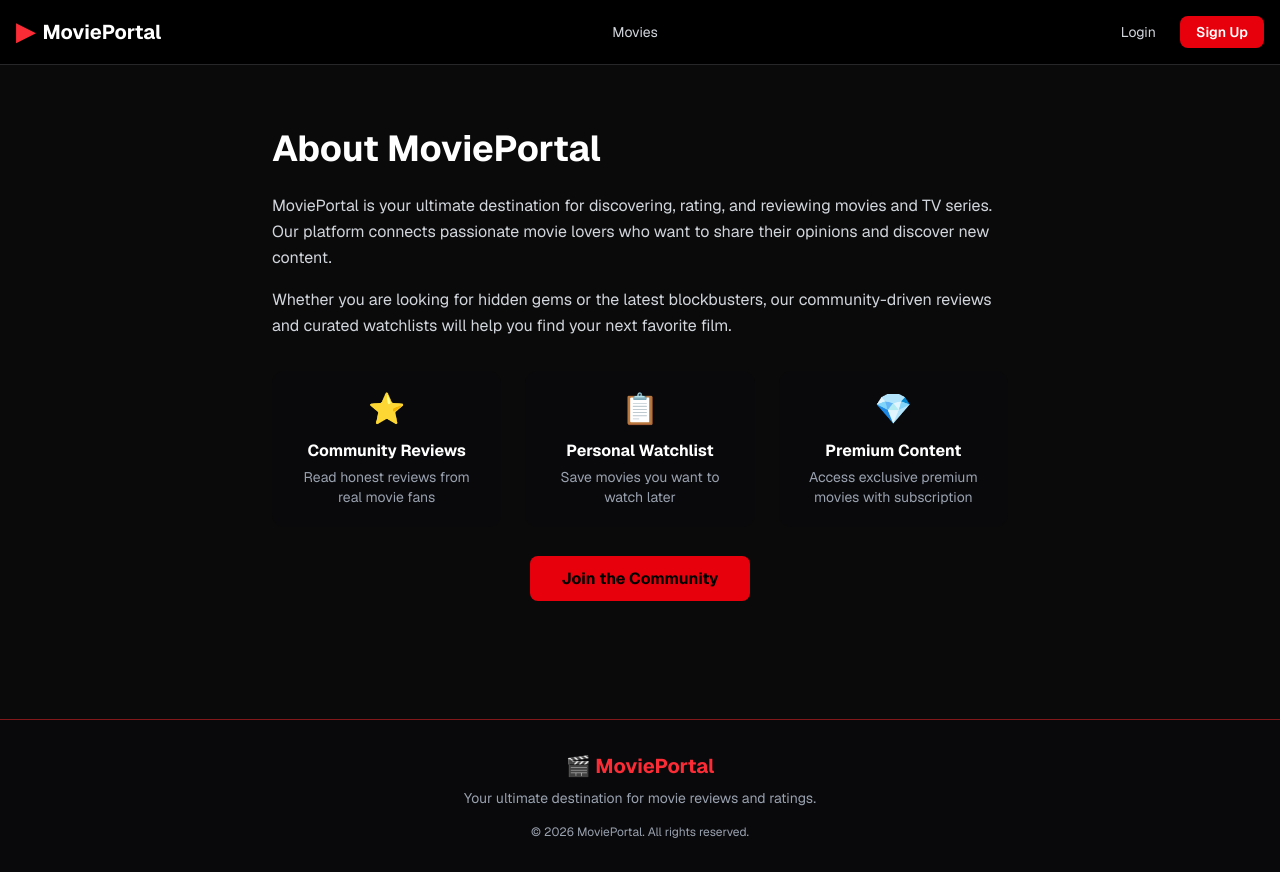
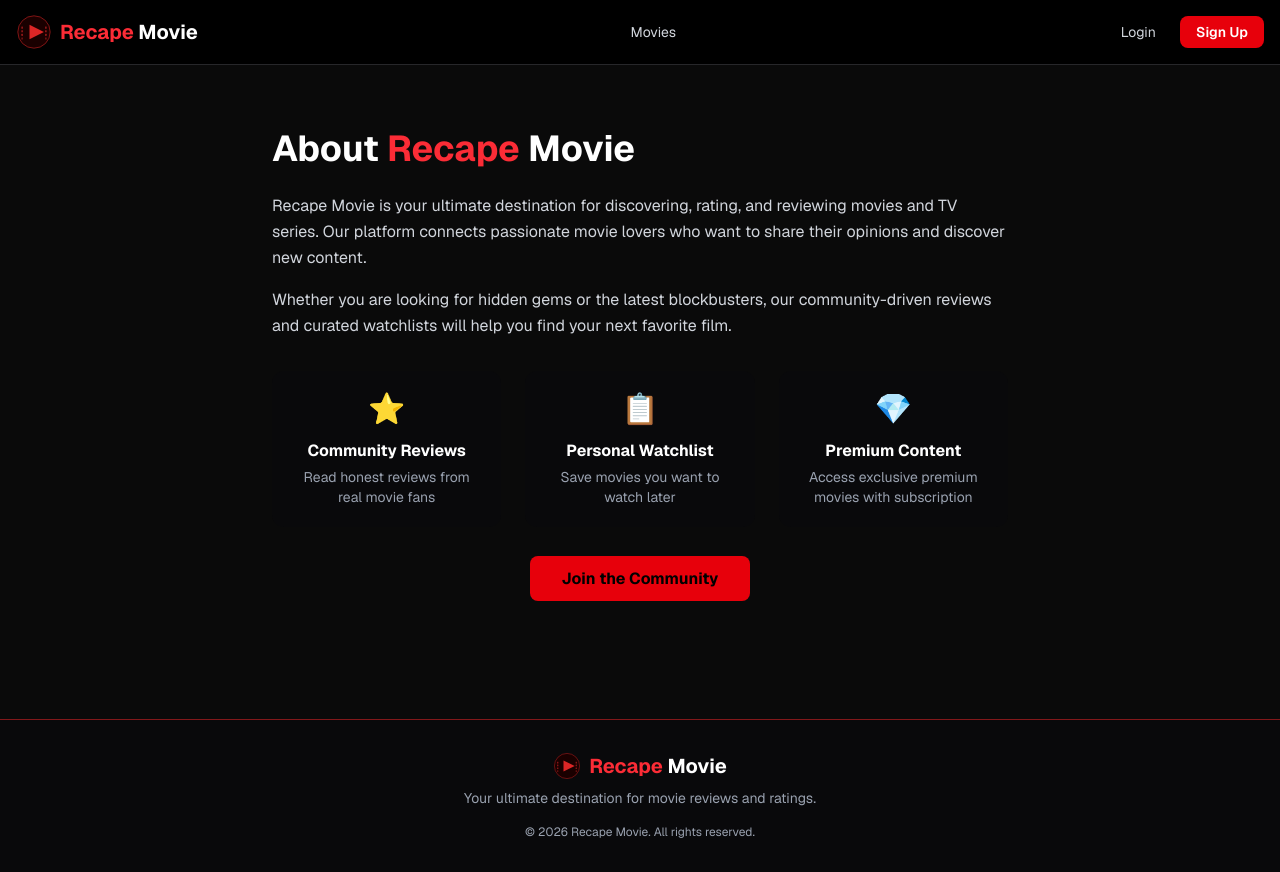
Before and after one commit to tasinzuba/next-level-assignment-b6-a5-frontend, a Next.js app: page /about in a window 1280 px wide. Built offline with nearby package versions, Linux system fonts and the light colour scheme.

Commit message:
rebrand site to Recape Movie with custom SVG logo and favicon

```diff
--- a/app/about/page.tsx
+++ b/app/about/page.tsx
@@ -3,9 +3,9 @@ import Link from 'next/link';
 export default function AboutPage() {
   return (
     <div className="max-w-3xl mx-auto px-4 py-16">
-      <h1 className="text-4xl font-bold text-white mb-6">About MoviePortal</h1>
+      <h1 className="text-4xl font-bold text-white mb-6">About <span className="text-red-500">Recape</span> Movie</h1>
       <p className="text-gray-300 leading-relaxed mb-4">
-        MoviePortal is your ultimate destination for discovering, rating, and reviewing movies and TV series.
+        Recape Movie is your ultimate destination for discovering, rating, and reviewing movies and TV series.
         Our platform connects passionate movie lovers who want to share their opinions and discover new content.
       </p>
       <p className="text-gray-300 leading-relaxed mb-8">
--- a/app/layout.tsx
+++ b/app/layout.tsx
@@ -8,7 +8,7 @@ import { Toaster } from 'react-hot-toast';
 const geist = Geist({ subsets: ['latin'] });
 
 export const metadata: Metadata = {
-  title: 'MoviePortal - Rate, Review & Discover Movies',
+  title: 'Recape Movie - Rate, Review & Discover Movies',
   description: 'Your ultimate destination for movie and series reviews, ratings, and streaming.',
 };
 
--- a/app/page.tsx
+++ b/app/page.tsx
@@ -200,7 +200,7 @@ export default async function HomePage() {
 
       {/* Features */}
       <section className="max-w-5xl mx-auto px-4 py-16">
-        <h2 className="text-3xl font-bold text-white text-center mb-12">Why MoviePortal?</h2>
+        <h2 className="text-3xl font-bold text-white text-center mb-12">Why <span className="text-red-500">Recape</span> Movie?</h2>
         <div className="grid grid-cols-1 md:grid-cols-3 gap-8">
           {[
             { icon: '🎬', title: 'Huge Library', desc: 'Thousands of movies and series across all genres, from classics to latest releases.' },
--- a/app/register/page.tsx
+++ b/app/register/page.tsx
@@ -34,7 +34,7 @@ export default function RegisterPage() {
     <div className="min-h-screen flex items-center justify-center px-4 bg-gray-950">
       <div className="w-full max-w-md bg-zinc-950 rounded-xl p-8 shadow-2xl">
         <h1 className="text-3xl font-bold text-white mb-2 text-center">Create Account</h1>
-        <p className="text-gray-400 text-center mb-8">Join MoviePortal today</p>
+        <p className="text-gray-400 text-center mb-8">Join Recape Movie today</p>
 
         <form onSubmit={handleSubmit} className="space-y-5">
           <div>
--- a/components/Footer.tsx
+++ b/components/Footer.tsx
@@ -2,9 +2,12 @@ export default function Footer() {
   return (
     <footer className="bg-zinc-950 border-t border-red-900 text-gray-400 py-8 mt-16">
       <div className="max-w-7xl mx-auto px-4 text-center">
-        <p className="text-red-500 text-xl font-bold mb-2">🎬 MoviePortal</p>
+        <div className="flex items-center justify-center gap-2 mb-2">
+          <img src="/logo.svg" alt="Recape Movie" className="w-7 h-7" />
+          <p className="text-xl font-bold text-white"><span className="text-red-500">Recape</span> Movie</p>
+        </div>
         <p className="text-sm">Your ultimate destination for movie reviews and ratings.</p>
-        <p className="text-xs mt-4">© {new Date().getFullYear()} MoviePortal. All rights reserved.</p>
+        <p className="text-xs mt-4">© {new Date().getFullYear()} Recape Movie. All rights reserved.</p>
       </div>
     </footer>
   );
--- a/components/Navbar.tsx
+++ b/components/Navbar.tsx
@@ -38,9 +38,9 @@ export default function Navbar() {
     <nav className="bg-black border-b border-zinc-800 text-white sticky top-0 z-50">
       <div className="max-w-7xl mx-auto px-4 h-16 flex items-center justify-between">
         {/* Logo */}
-        <Link href="/" className="flex items-center gap-2 text-xl font-bold text-white hover:text-red-400 transition">
-          <span className="text-red-500 text-2xl">▶</span>
-          <span>MoviePortal</span>
+        <Link href="/" className="flex items-center gap-2 hover:opacity-80 transition">
+          <img src="/logo.svg" alt="Recape Movie" className="w-9 h-9" />
+          <span className="text-xl font-bold text-white"><span className="text-red-500">Recape</span> Movie</span>
         </Link>
 
         {/* Desktop Nav */}
```
Also changed, not shown: app/icon.svg (added), public/logo.svg (added).
